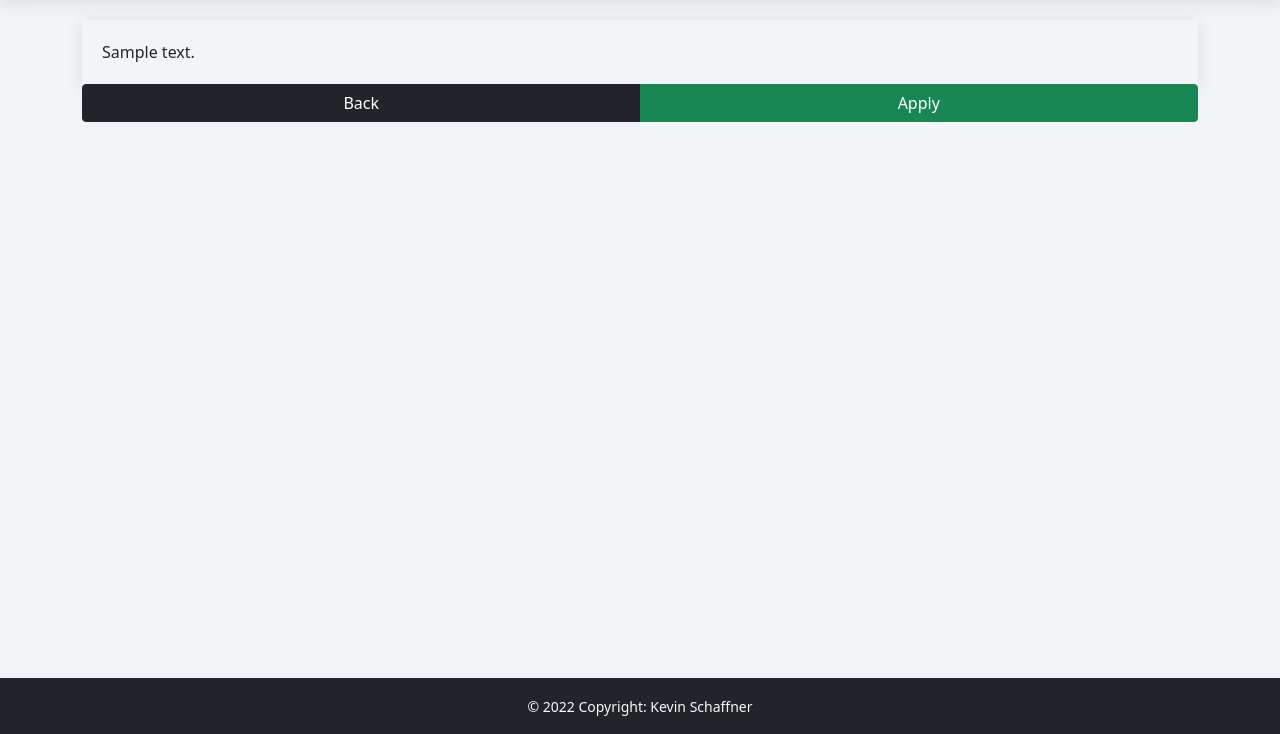
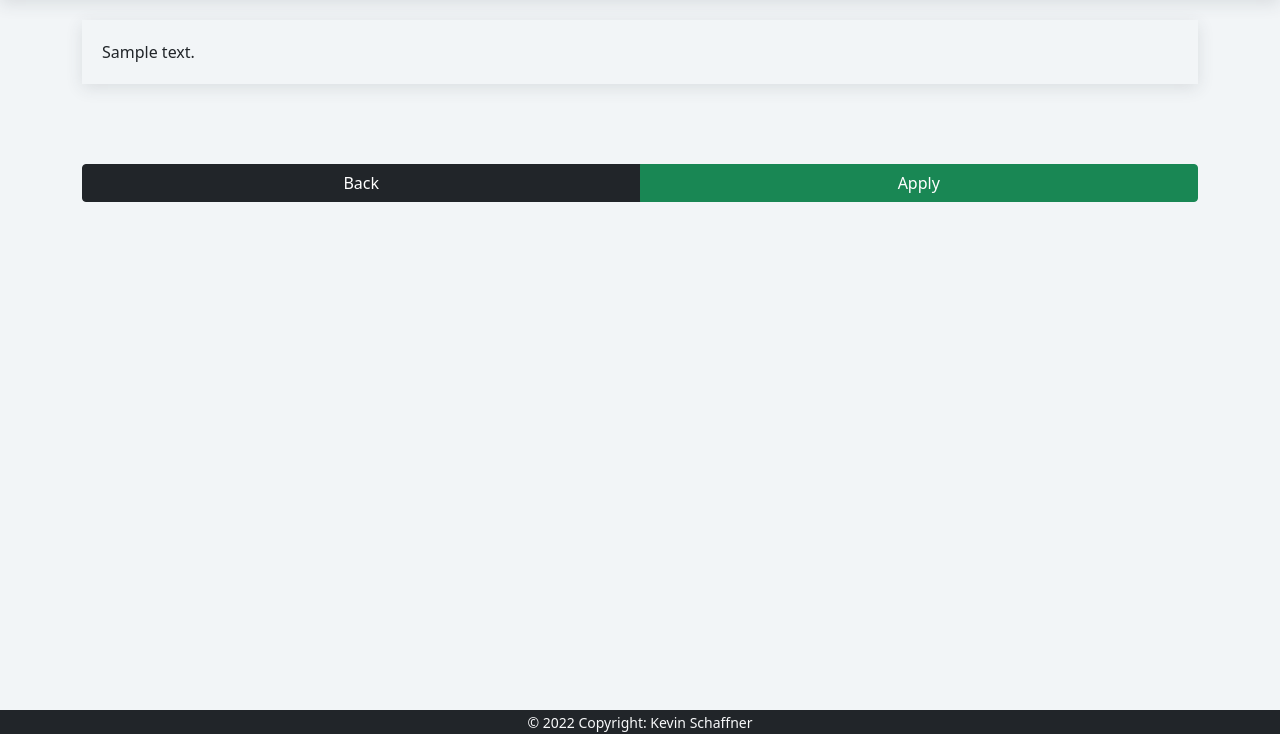
Before and after one commit to yosokevino/databricks_job_search, a Flask app: template templates/job.html in a window 1280 px wide. Shown: the part 66-800 px from the top of the page. Run offline with Flask 2, Linux system fonts and the light colour scheme; the template is opened without the code that fills it: most values are stand-ins (such as "Sample title", 1, 10 or a date in 2020).

Commit message:
fixed random strong in footer issue

```diff
--- a/app.py
+++ b/app.py
@@ -105,4 +105,4 @@ def job():
 
 if __name__ == '__main__':
 
-    app.run()
+    app.run(debug=True, port=6969)
--- a/templates/base.html
+++ b/templates/base.html
@@ -27,13 +27,12 @@
         {% endblock %}
 
         </div>
+
+        <footer class="bg-dark text-center text-md-start fixed-bottom">
+            <center><a class="text-light" style="text-decoration:none;" href="https://kevinrschaffner.com/"><small>© 2022 Copyright: Kevin Schaffner</small></a>
+            </center>
+        </footer>
     </body>
-
-    <footer class="bg-dark text-center text-md-start fixed-bottom">
-        <div class="text-center p-3">
-          <a class="text-light" style="text-decoration:none;" href="https://kevinrschaffner.com/"><small>© 2022 Copyright: Kevin Schaffner</small></a>
-        </div>
-    </footer>
 
     <script type="text/javascript" charset="utf8" src="https://code.jquery.com/jquery-3.4.1.min.js"></script>
     <script src="https://cdn.jsdelivr.net/npm/bootstrap@5.1.3/dist/js/bootstrap.bundle.min.js" integrity="sha384-ka7Sk0Gln4gmtz2MlQnikT1wXgYsOg+OMhuP+IlRH9sENBO0LRn5q+8nbTov4+1p" crossorigin="anonymous"></script>
--- a/templates/job.html
+++ b/templates/job.html
@@ -2,13 +2,12 @@
 
 {% block job_page %}
 
-<div class="container" style="box-shadow: rgb(46 56 64 / 12%) 0px 4px 16px;padding: 20px;">
-    {{job_content|safe}}
+<div class="container" style="box-shadow: rgb(46 56 64 / 12%) 0px 4px 16px;padding: 20px;margin-bottom: 80px;">
+    {{job_content|safe}}</strong>
 </div>
-<div class="btn-group d-flex" role="group" aria-label="..." style=" margin-bottom: 80px;">
+<div class="btn-group d-flex" role="group" aria-label="...">
     <button type="button" onclick="history.back()" class="btn btn-dark w-100">Back</button>
     <a href="https://www.databricks.com/company/careers/open-positions/job?gh_jid={{job_id}}" class="btn btn-success w-100" role="button" target="_blank">Apply</a>
-  </div>
-
+</div>
 
 {% endblock %}
```
